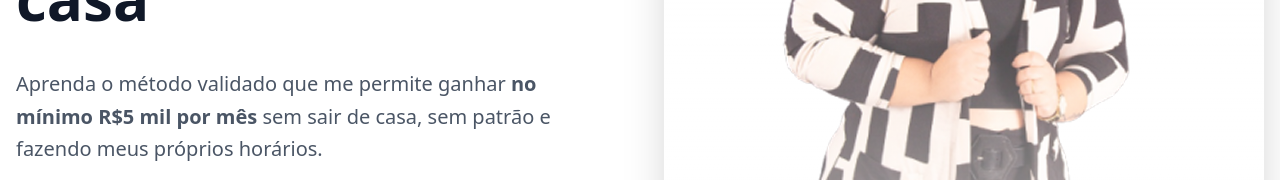
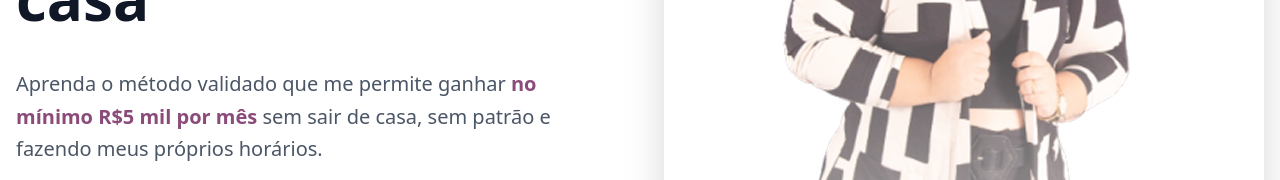
Before and after one commit to LuanCKRG/afiliado_sem_patrao, a website: page index.html in a window 1280 px wide. Shown: the part 459-639 px from the top of the page. Drawn offline with nearby package versions, Linux system fonts and the light colour scheme; files that its build step writes are made by us from their sources.

Commit message:
fix(hero): highlight income claim with primary color for better visibility

```diff
--- a/index.html
+++ b/index.html
@@ -20,7 +20,7 @@
                         Descubra como <span class="gradient-text animate-pulse-slow">ganhar dinheiro</span> como afiliada trabalhando de casa
                     </h1>
                     <p class="text-xl text-gray-600 leading-relaxed" data-aos="fade-up" data-aos-delay="200">
-                        Aprenda o método validado que me permite ganhar <strong>no mínimo R$5 mil por mês</strong> sem sair de casa, sem patrão e fazendo meus próprios horários.
+                        Aprenda o método validado que me permite ganhar <strong class="text-primary">no mínimo R$5 mil por mês</strong> sem sair de casa, sem patrão e fazendo meus próprios horários.
                     </p>
 
                     <div class="space-y-4" data-aos="fade-up" data-aos-delay="200">
```
